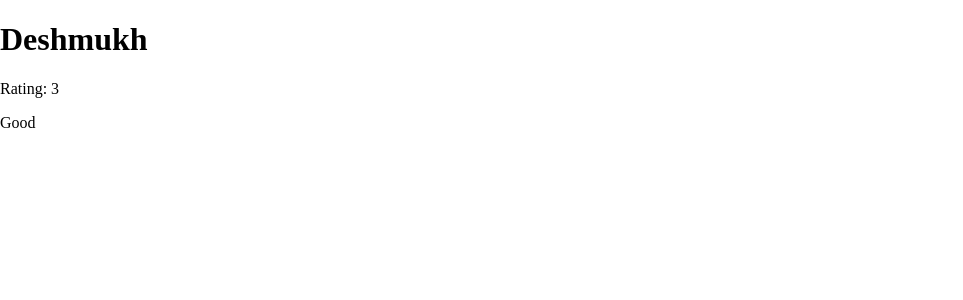
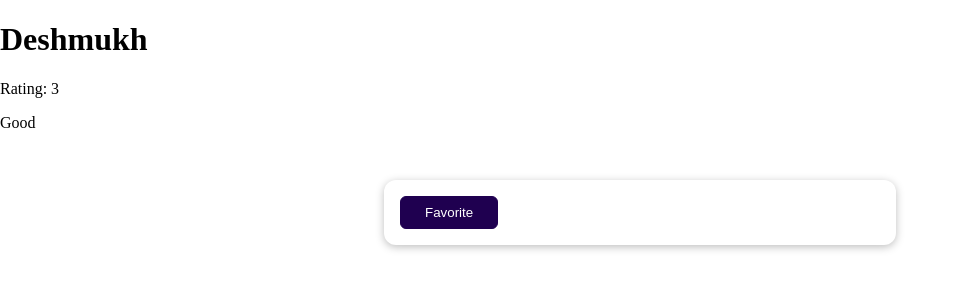
Before and after one commit to deshmukhpurushothaman/django-orientation, a Django app: page /reviews/1 in a window 1280 px wide. Shown: the top 300 px of the page, without its empty margins (0-963 px from the left). Run offline with Django 5.2, Linux system fonts and the light colour scheme; data comes from the database, SQL or seed files in the repository; both versions use the stored data as it was after the commit.

Commit message:
sessions setup and validation

```diff
--- a/feedback/feedback/settings.py
+++ b/feedback/feedback/settings.py
@@ -126,3 +126,5 @@
 
 MEDIA_ROOT = BASE_DIR / 'uploads'
 MEDIA_URL = '/user-media/'
+
+SESSION_COOKIE_AGE = 60 * 2  # 2 minutes. This is a default value by Django
--- a/feedback/reviews/templates/reviews/single_review.html
+++ b/feedback/reviews/templates/reviews/single_review.html
@@ -6,4 +6,13 @@
     <h1>{{ review.user_name }}</h1>
     <p>Rating: {{ review.rating }}</p>
     <p>{{ review.review_text }}</p>
+    {% if is_favorite %}
+        <p>This is a favorite review</p>
+    {% else %}
+    <form method="POST" action="/reviews/favorite">
+        {% csrf_token %}
+        <input type="hidden" name="review_id" value="{{ review.id }}">
+        <button>Favorite</button>
+    </form>
+    {% endif %}
 {% endblock %}
--- a/feedback/reviews/urls.py
+++ b/feedback/reviews/urls.py
@@ -5,5 +5,6 @@
     path('', views.ReviewView.as_view(), name='review'),
     path('thank-you', views.ThankYouView.as_view(), name='thank_you'),
     path('reviews', views.ReviewList.as_view(), name='review_list'),
+    path('reviews/favorite', views.AddFavoriteView.as_view(), name='add_favorite'),
     path('reviews/<int:pk>', views.SingleReviewView.as_view(), name='single_review'),
 ]
--- a/feedback/reviews/views.py
+++ b/feedback/reviews/views.py
@@ -41,3 +41,18 @@
 class SingleReviewView(DetailView):
     template_name = 'reviews/single_review.html'
     model = Review
+
+    def get_context_data(self, **kwargs: Any) -> dict[str, Any]:
+        context = super().get_context_data(**kwargs)
+        loaded_review = self.object
+        request = self.request
+        favorite_id = request.session.get('favorite_review')
+        context['is_favorite'] = favorite_id == str(loaded_review.id)
+        return context
+
+
+class AddFavoriteView(View):
+    def post(self, request):
+        review_id = request.POST['review_id']
+        request.session['favorite_review'] = review_id
+        return HttpResponseRedirect('/reviews/' + review_id)
```
Also changed, not shown: feedback/db.sqlite3.
